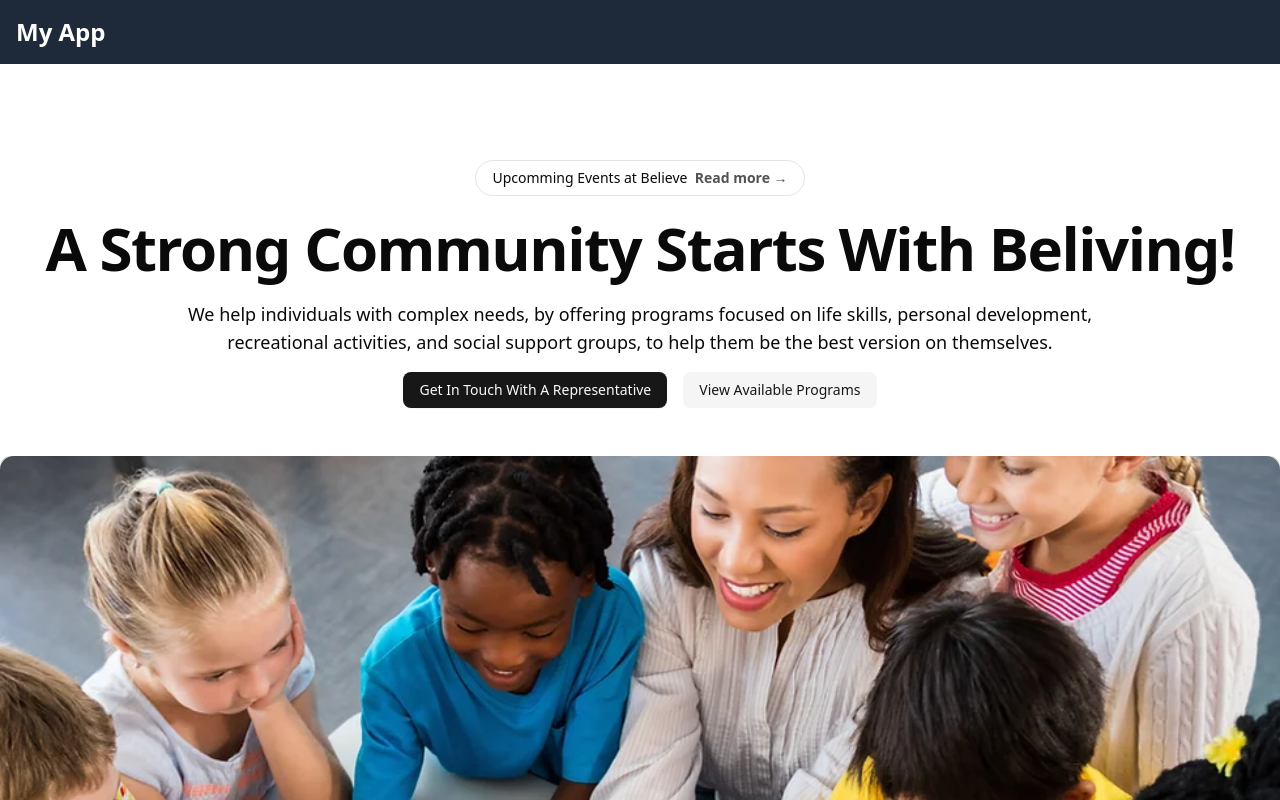
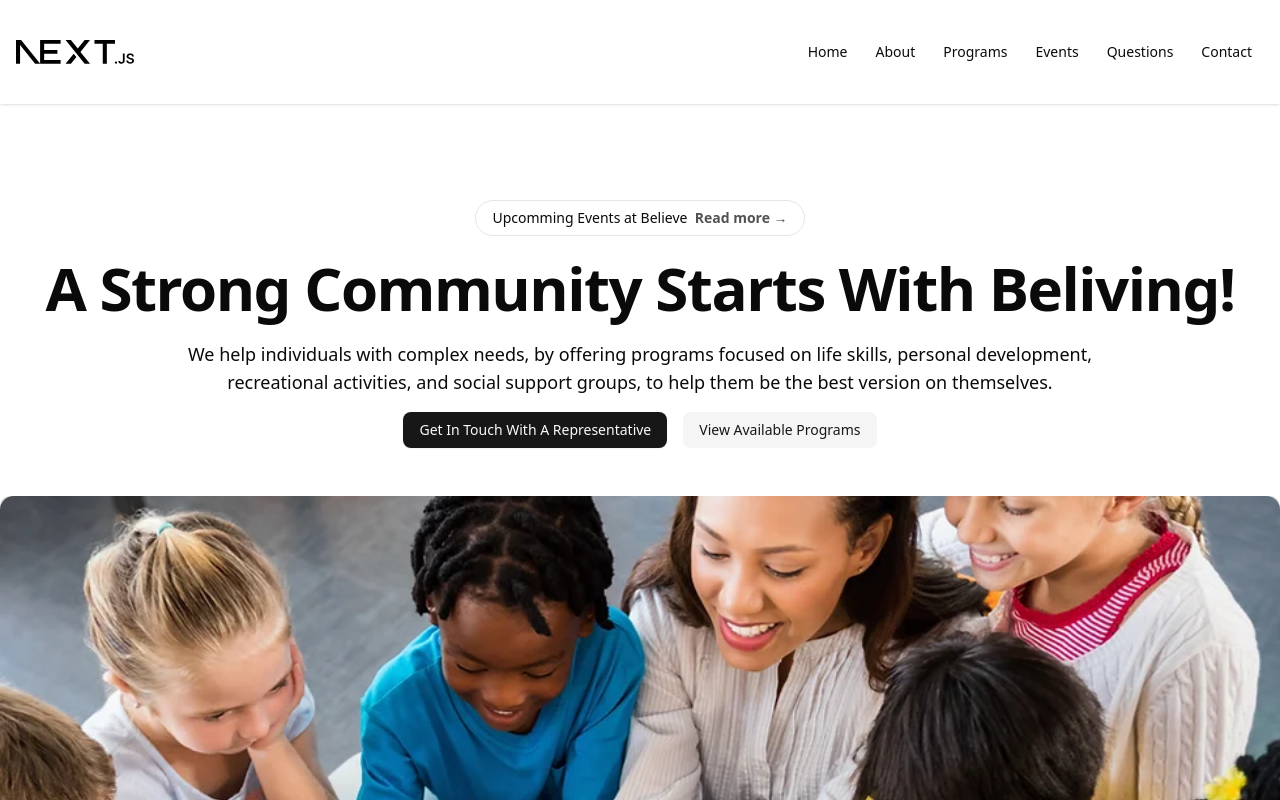
Before and after one commit to Justin-Bento/believe-support-services, a Next.js app: page / in a window 1280 px wide. Shown: the top 800 px of the page. Built offline with nearby package versions, Linux system fonts and the light colour scheme.

Commit message:
Created top navigation

```diff
--- a/src/app/components/NavigationTop.tsx
+++ b/src/app/components/NavigationTop.tsx
@@ -1,13 +1,68 @@
-import React from "react";
+import { Card, CardContent } from "@/components/ui/card";
+import Image from "next/image";
+import { Button } from "@/components/ui/button";
+import Link from "next/link";
+
+interface NavigationLink {
+  name: string;
+  href: string;
+}
 
 export default function NavigationTop() {
+  const navigationLinks: NavigationLink[] = [
+    { name: "Home", href: "#home" },
+    { name: "About", href: "#about" },
+    { name: "Programs", href: "#programs" },
+    { name: "Events", href: "#events" },
+    { name: "Questions", href: "#faq" }, // More semantic than "questions"
+    { name: "Contact", href: "#contact" },
+  ];
+
   return (
-    <header>
-      <nav className="bg-gray-800 p-4">
-        <div className="container mx-auto">
-          <h1 className="text-2xl font-bold text-white">My App</h1>
-        </div>
-      </nav>
+    <header className="sticky top-0 z-50 bg-background/95 backdrop-blur supports-[backdrop-filter]:bg-background/60">
+      <Card className="rounded-none border-none shadow-sm">
+        <CardContent className="container mx-auto px-4">
+          <nav className="flex flex-col items-start gap-4 py-3 lg:flex-row lg:items-center lg:justify-between lg:gap-8">
+            {/* Logo */}
+            <Link
+              href="#home"
+              aria-label="Home"
+              className="focus-visible:outline-none focus-visible:ring-2 focus-visible:ring-ring focus-visible:ring-offset-2 rounded-sm"
+            >
+              <Image
+                src="/next.svg"
+                alt="Company Logo"
+                width={120}
+                height={24}
+                priority
+                className="h-6 w-auto" // Better responsive sizing
+              />
+            </Link>
+
+            {/* Navigation Links */}
+            <ul className="flex flex-col gap-2 lg:flex-row lg:items-center lg:gap-1">
+              {navigationLinks.map((link) => (
+                <li key={link.href}>
+                  <Button
+                    asChild
+                    variant="ghost"
+                    size="sm"
+                    className="w-full justify-start lg:w-auto"
+                  >
+                    <Link
+                      href={link.href}
+                      className="relative px-3 py-2 text-sm font-medium transition-colors hover:text-primary focus-visible:outline-none"
+                    >
+                      <span className="absolute inset-x-1 -bottom-1 h-0.5 bg-primary transition-all duration-300 scale-x-0 group-hover:scale-x-100" />
+                      {link.name}
+                    </Link>
+                  </Button>
+                </li>
+              ))}
+            </ul>
+          </nav>
+        </CardContent>
+      </Card>
     </header>
   );
 }
```
